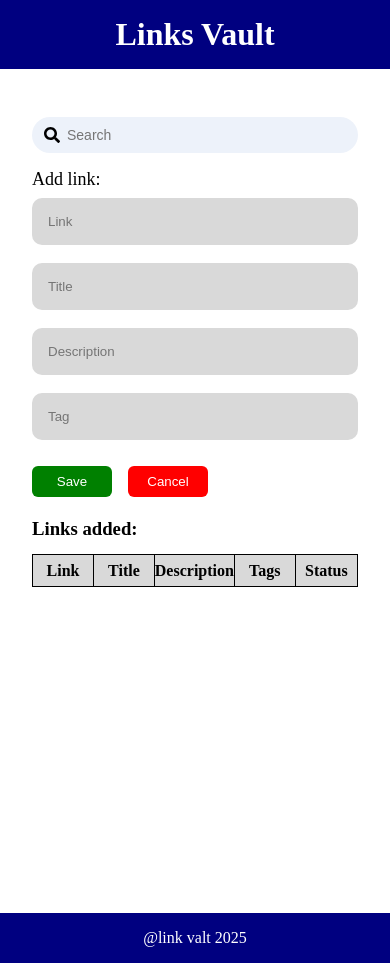
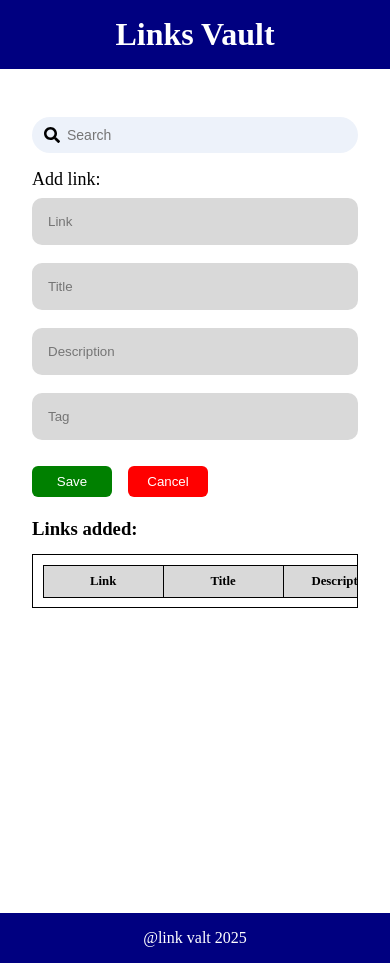
Before and after one commit to Ntombenhle2004/Task2-linkVault, a React (Vite) app: page / in a window 390 px wide. Built offline with nearby package versions, Linux system fonts and the light colour scheme.

Commit message:
i added media querize for amx-withd 600px on app.css i also added readme file

```diff
--- a/src/App.css
+++ b/src/App.css
@@ -90,6 +90,7 @@ button{
 table, th, td{
     border:1px solid black;
     border-collapse: collapse;
+    padding: 0.6rem;
   }
   th{
      height: 2rem;
@@ -113,3 +114,32 @@ table, th, td{
     gap: 2rem;
     border: none;
   }
+
+  @media only screen and (max-width: 600px) {
+     table {
+    display: block;
+    width: 100%;
+    overflow-x: auto;
+    white-space: nowrap;
+    table-layout: fixed;
+  }
+
+  th, td {
+    font-size: 0.8rem;
+    padding: 0.4rem;
+    min-width: 120px;
+    max-width: 120px;
+    overflow: hidden;
+    text-overflow: ellipsis;
+    white-space: nowrap;
+  }
+
+  #outputBtn {
+    flex-direction: row;
+    gap: 0.3rem;
+    align-items: center;
+    justify-content: center;
+
+  }
+
+}
```
Also changed, not shown: src/App.tsx (+1 -10 lines), 1 other file (tests, documents, lock files or other folders).
